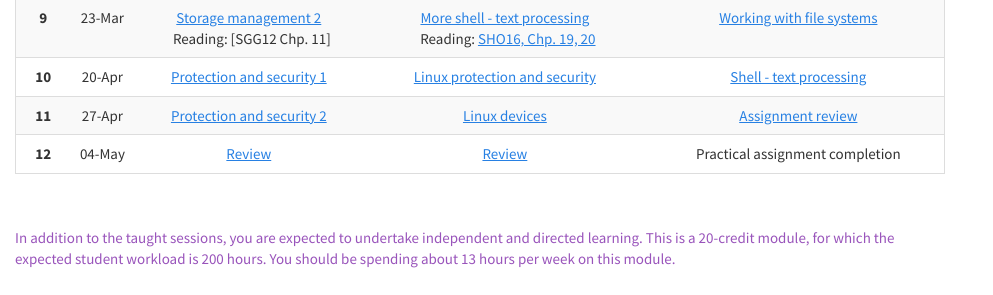
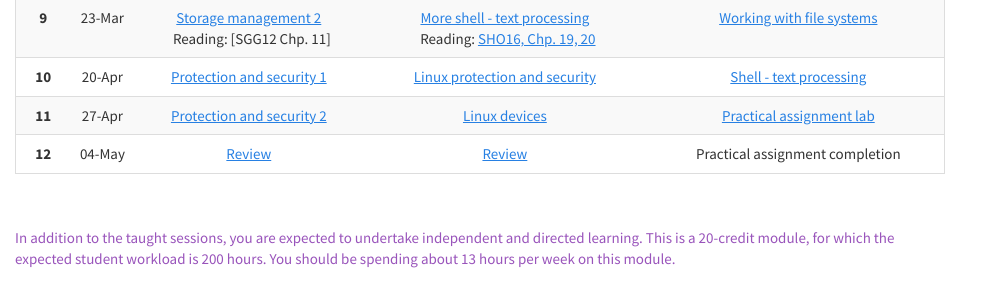
Before and after one commit to wkz20042008/kf4005, a Jekyll site: the page built from index.md, in a window 1280 px wide and 900 px high, scrolled down 2561 px. Shown: the part 154-449 px from the top of the window, without its empty margins (0-993 px from the left). Built offline with Jekyll 4.4.1, drawn with Linux system fonts in a browser that asks for light colours; nearby versions of some CDN libraries.

Commit message:
Update index.md

```diff
--- a/index.md
+++ b/index.md
@@ -99,7 +99,7 @@ change during the course of the module.
 **8** | 16-Mar &nbsp; | [Storage management&nbsp;1]({{site.baseurl}}{{site.raurl}}/A08.pdf) &nbsp; <br/> Reading: [AD-15 Chp. 39](http://pages.cs.wisc.edu/~remzi/OSTEP/file-intro.pdf) | [Linux file system]({{site.baseurl}}{{site.raurl}}/B08.pdf) &nbsp; | [Processes and memory management](L08.html)
 **9** | 23-Mar &nbsp; | [Storage management&nbsp;2]({{site.baseurl}}{{site.raurl}}/A09.pdf) &nbsp; <br/> Reading: [SGG12 Chp. 11] | [More shell - text processing]({{site.baseurl}}{{site.raurl}}/B09.pdf) &nbsp; <br/> Reading: [SHO16, Chp. 19, 20]({{site.baseurl}}{{site.raurl}}/TLCL.pdf) | [Working with file systems](L09.html)
 **10** | 20-Apr &nbsp; | [Protection and security&nbsp;1]({{site.baseurl}}{{site.raurl}}/A10.pdf) &nbsp; | [Linux protection and security]({{site.baseurl}}{{site.raurl}}/B10.pdf) &nbsp; | [Shell - text processing](L10.html)
-**11** | 27-Apr &nbsp; | [Protection and security&nbsp;2]({{site.baseurl}}{{site.raurl}}/A11.pdf) &nbsp; | [Linux devices]({{site.baseurl}}{{site.raurl}}/B11.pdf) &nbsp; | [Assignment review](L11.html)
+**11** | 27-Apr &nbsp; | [Protection and security&nbsp;2]({{site.baseurl}}{{site.raurl}}/A11.pdf) &nbsp; | [Linux devices]({{site.baseurl}}{{site.raurl}}/B11.pdf) &nbsp; | [Practical assignment lab](L11.html)
 **12** | 04-May &nbsp; | [Review]({{site.baseurl}}{{site.raurl}}/A12.pdf) &nbsp; | [Review]({{site.baseurl}}{{site.raurl}}/B12.pdf) &nbsp; | Practical assignment completion
 
 <br/>
```
